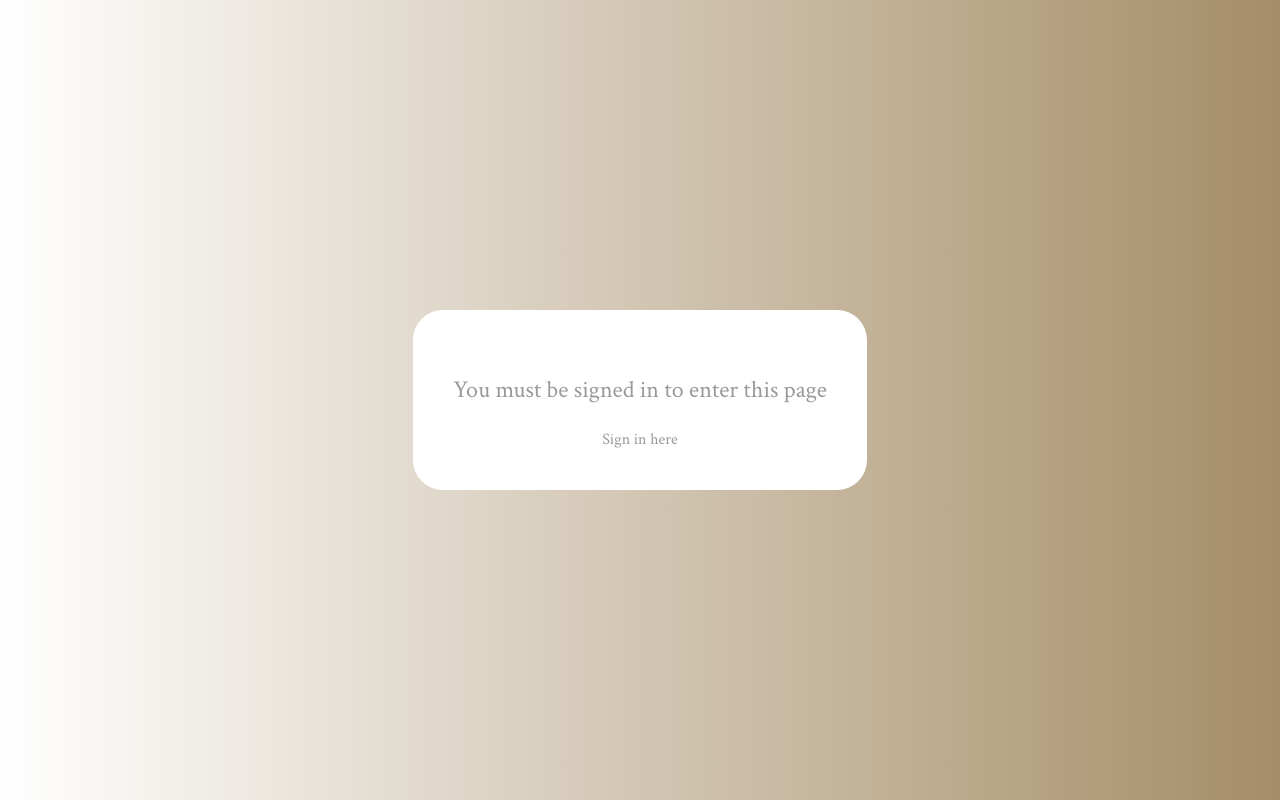
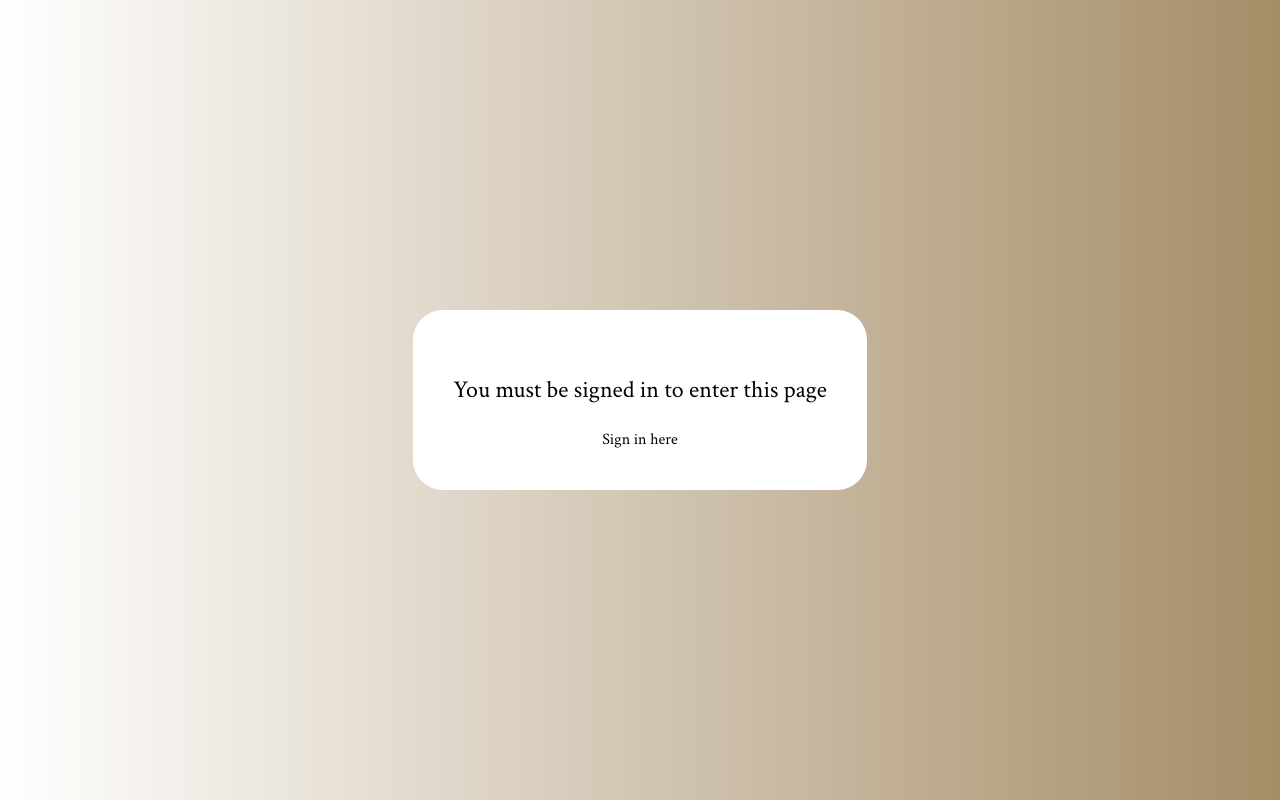
Before and after one commit to valeriegc/Chess, a SvelteKit app: page /profile in a window 1280 px wide. Built offline with nearby package versions, Linux system fonts and the light colour scheme; no server answers.

Commit message:
globalized buttons

```diff
--- a/src/components/AuthControl.svelte
+++ b/src/components/AuthControl.svelte
@@ -22,8 +22,7 @@
 	.innerAuthWrap {
 		margin: auto;
 		text-align: center;
-		color: var(--darkSquare);
-		background-color: var(--lightSquare);
+		background-color: var(--secondary);
 		padding: 2.5rem;
 		border-radius: 30px;
 	}
@@ -32,6 +31,5 @@
 	}
 	a {
 		text-decoration: none;
-		color: var(--darkSquare);
 	}
 </style>
--- a/src/components/Details.svelte
+++ b/src/components/Details.svelte
@@ -28,10 +28,9 @@
 
 <style>
 	.detailWrap {
-		background-color: white;
+		background-color: var(--secondary);
 		border: none;
 		width: 40rem;
-		color: black;
 		padding: 2rem;
 		box-shadow: rgba(50, 50, 93, 0.25) 0px 50px 100px -20px, rgba(0, 0, 0, 0.3) 0px 30px 60px -30px;
 	}
@@ -42,7 +41,7 @@
 	}
 	input {
 		width: 18rem;
-		border: solid darkgrey 1px;
+		border: solid var(--tertiary) 1px;
 		height: 1.6rem;
 		margin: 0;
 	}
@@ -52,7 +51,7 @@
 	.userPic {
 		height: 8rem;
 		width: 8rem;
-		background-color: white;
+		background-color: var(--secondary);
 		box-shadow: rgba(99, 99, 99, 0.2) 0px 2px 8px 0px;
 	}
 </style>
--- a/src/components/GameDetails.svelte
+++ b/src/components/GameDetails.svelte
@@ -28,20 +28,14 @@
 	button {
 		background-color: var(--primary);
 		border: none;
-		border-radius: 5px;
 		padding: 1rem;
 		padding-inline: 4rem;
 		font-size: 1rem;
 		font-style: bold;
-		color: var(--secondary);
 	}
 	button:hover {
 		background-color: var(--secondary);
 		color: var(--primary);
-		cursor: pointer;
 		transition: 2ms;
 	}
-	p {
-		color: var(--primary);
-	}
 </style>
--- a/src/components/MoveBox.svelte
+++ b/src/components/MoveBox.svelte
@@ -47,7 +47,6 @@
 		border-bottom: solid 1px var(--primary);
 		display: flex;
 		flex-direction: row;
-		color: var(--primary);
 		padding-left: 3rem;
 	}
 	p {
@@ -66,7 +65,7 @@
 
 	/* Handle */
 	::-webkit-scrollbar-thumb {
-		background: var(--darkSquare);
+		background: var(--primary);
 		-webkit-border-radius: 10px;
 		border-radius: 10px;
 	}
--- a/src/components/StartGame.svelte
+++ b/src/components/StartGame.svelte
@@ -78,7 +78,6 @@
 
 <style>
 	* {
-		color: var(--primary);
 		margin: 0;
 	}
 	.modalContainer {
@@ -113,9 +112,7 @@
 	p {
 		margin: 2rem;
 	}
-	.copyBtn {
-		margin: 0;
-	}
+
 	.startBtn {
 		background-color: var(--secondary);
 		color: var(--primary);
--- a/src/routes/+page.svelte
+++ b/src/routes/+page.svelte
@@ -158,7 +158,6 @@
 		display: flex;
 		flex-direction: column;
 		align-items: center;
-		color: var(--primary);
 		margin: auto;
 		box-shadow: rgba(50, 50, 93, 0.25) 0px 50px 100px -20px, rgba(0, 0, 0, 0.3) 0px 30px 60px -30px;
 	}
@@ -183,7 +182,6 @@
 		border: var(--tertiary) 1px solid;
 		height: 2.5rem;
 		background-color: transparent;
-		color: var(--primary);
 		font-size: large;
 		padding-inline: 0.5rem;
 	}
@@ -199,10 +197,8 @@
 		height: 2.75rem;
 		border: none;
 		background-color: var(--primary);
-		cursor: pointer;
 		font-size: 1.25rem;
 		font-weight: 900;
-		color: var(--secondary);
 	}
 	button:hover {
 		transition-duration: 0.5;
@@ -220,7 +216,6 @@
 		padding: 0.5rem;
 	}
 	a {
-		color: var(--primary);
 		font-weight: bold;
 		font-size: large;
 		text-decoration: none;
--- a/src/routes/profile/+page.svelte
+++ b/src/routes/profile/+page.svelte
@@ -33,7 +33,7 @@
 		justify-content: center;
 		padding: 3rem;
 		position: relative;
-		background: white;
+		background: var(--secondary);
 		/**linear-gradient(to right, var(--lightSquare), rgb(165, 141, 103));**/
 	}
 	.grid {
--- a/src/style.css
+++ b/src/style.css
@@ -1,6 +1,12 @@
 * {
 	box-sizing: border-box;
-	font-family: "Crimson text"
+	font-family: "Crimson text";
+	color: var(--primary)
+}
+
+button {
+	color: var(--secondary);
+	cursor:pointer;
 }
 
 :root {
@@ -16,5 +22,7 @@
 
 
 
+
+
 /**--lightSquare: rgb(249, 223, 175);
 	--darkSquare: rgb(159, 114, 64);**/
```
